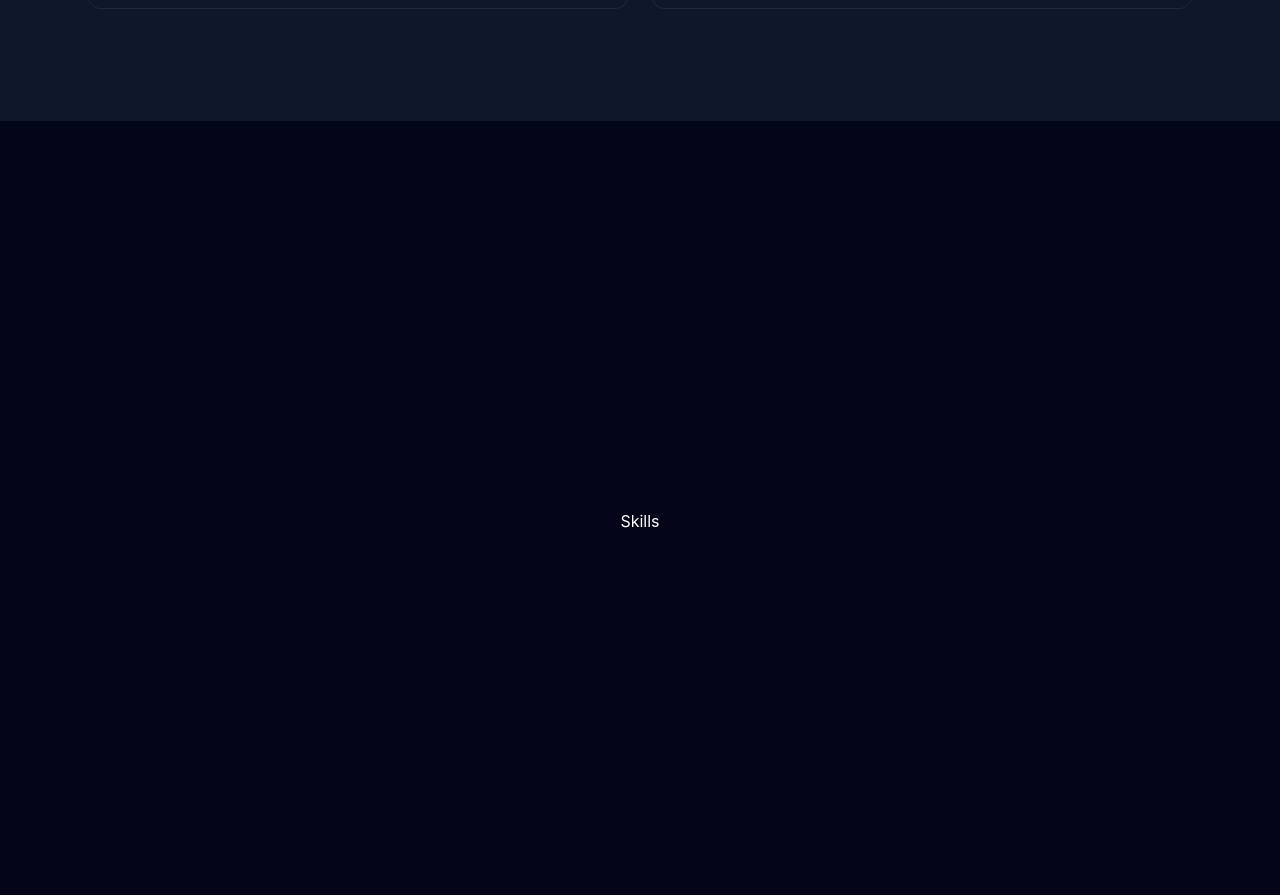
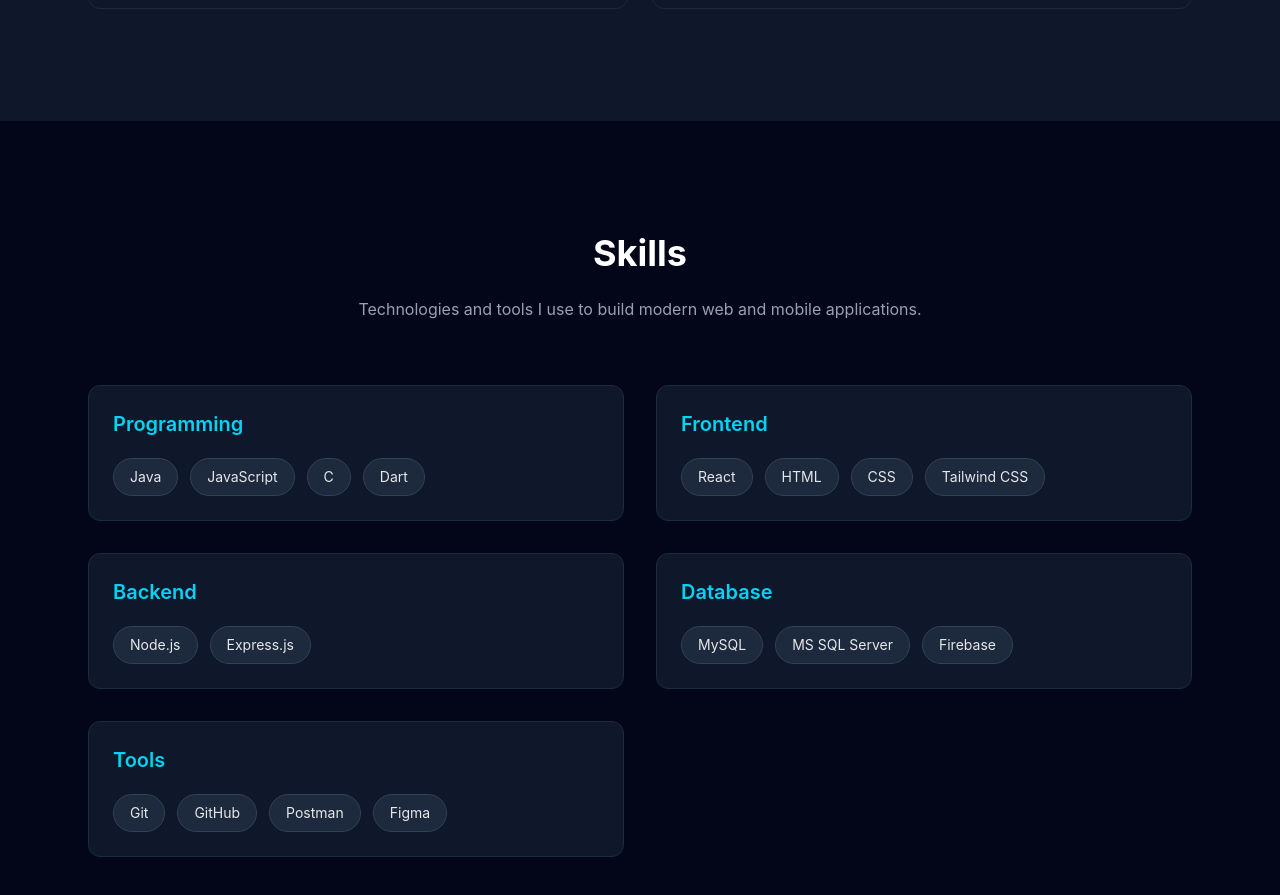
Before and after one commit to kmaperera/Portfolio, a React app: page / in a window 1280 px wide. Shown: the part 1355-2250 px from the top of the page. Built offline with nearby package versions, Linux system fonts and the light colour scheme; the HTML template or start-up script is replaced by a standard one.

Commit message:
Build skills section with reusable badges

```diff
--- a/src/components/sections/Skills.jsx
+++ b/src/components/sections/Skills.jsx
@@ -1,9 +1,63 @@
+import skills from "../../data/skills";
+import SkillBadge from "../ui/SkillBadge";
+import { motion } from "framer-motion";
+
 function Skills() {
   return (
-    <section id="skills" className="min-h-screen flex items-center justify-center">
-      Skills
+    <section
+      id="skills"
+      className="py-28 bg-slate-950 text-white"
+    >
+      <div className="max-w-6xl mx-auto px-6">
+
+        <motion.h2
+          initial={{ opacity: 0, y: 30 }}
+          whileInView={{ opacity: 1, y: 0 }}
+          viewport={{ once: true }}
+          className="text-4xl font-bold text-center"
+        >
+          Skills
+        </motion.h2>
+
+        <motion.p
+          initial={{ opacity: 0 }}
+          whileInView={{ opacity: 1 }}
+          viewport={{ once: true }}
+          className="text-gray-400 text-center mt-6 max-w-3xl mx-auto"
+        >
+          Technologies and tools I use to build modern web and mobile
+          applications.
+        </motion.p>
+
+        <div className="grid md:grid-cols-2 gap-8 mt-16">
+          {skills.map((group) => (
+            <motion.div
+              key={group.category}
+              initial={{ opacity: 0, y: 40 }}
+              whileInView={{ opacity: 1, y: 0 }}
+              viewport={{ once: true }}
+              transition={{ duration: 0.5 }}
+              className="bg-slate-900 border border-slate-800 rounded-xl p-6"
+            >
+              <h3 className="text-xl font-semibold text-cyan-400 mb-5">
+                {group.category}
+              </h3>
+
+              <div className="flex flex-wrap gap-3">
+                {group.items.map((skill) => (
+                  <SkillBadge
+                    key={skill}
+                    skill={skill}
+                  />
+                ))}
+              </div>
+            </motion.div>
+          ))}
+        </div>
+
+      </div>
     </section>
-  )
+  );
 }
 
-export default Skills
+export default Skills;
--- /dev/null
+++ b/src/components/ui/SkillBadge.jsx
@@ -0,0 +1,24 @@
+function SkillBadge({ skill }) {
+  return (
+    <span
+      className="
+        px-4
+        py-2
+        rounded-full
+        bg-slate-800
+        border
+        border-slate-700
+        text-gray-200
+        text-sm
+        hover:border-cyan-400
+        hover:text-cyan-400
+        transition
+        duration-300
+      "
+    >
+      {skill}
+    </span>
+  );
+}
+
+export default SkillBadge;
--- a/src/data/skills.js
+++ b/src/data/skills.js
@@ -0,0 +1,24 @@
+const skills = [
+  {
+    category: "Programming",
+    items: ["Java", "JavaScript", "C", "Dart"],
+  },
+  {
+    category: "Frontend",
+    items: ["React", "HTML", "CSS", "Tailwind CSS"],
+  },
+  {
+    category: "Backend",
+    items: ["Node.js", "Express.js"],
+  },
+  {
+    category: "Database",
+    items: ["MySQL", "MS SQL Server", "Firebase"],
+  },
+  {
+    category: "Tools",
+    items: ["Git", "GitHub", "Postman", "Figma"],
+  },
+];
+
+export default skills;
```
